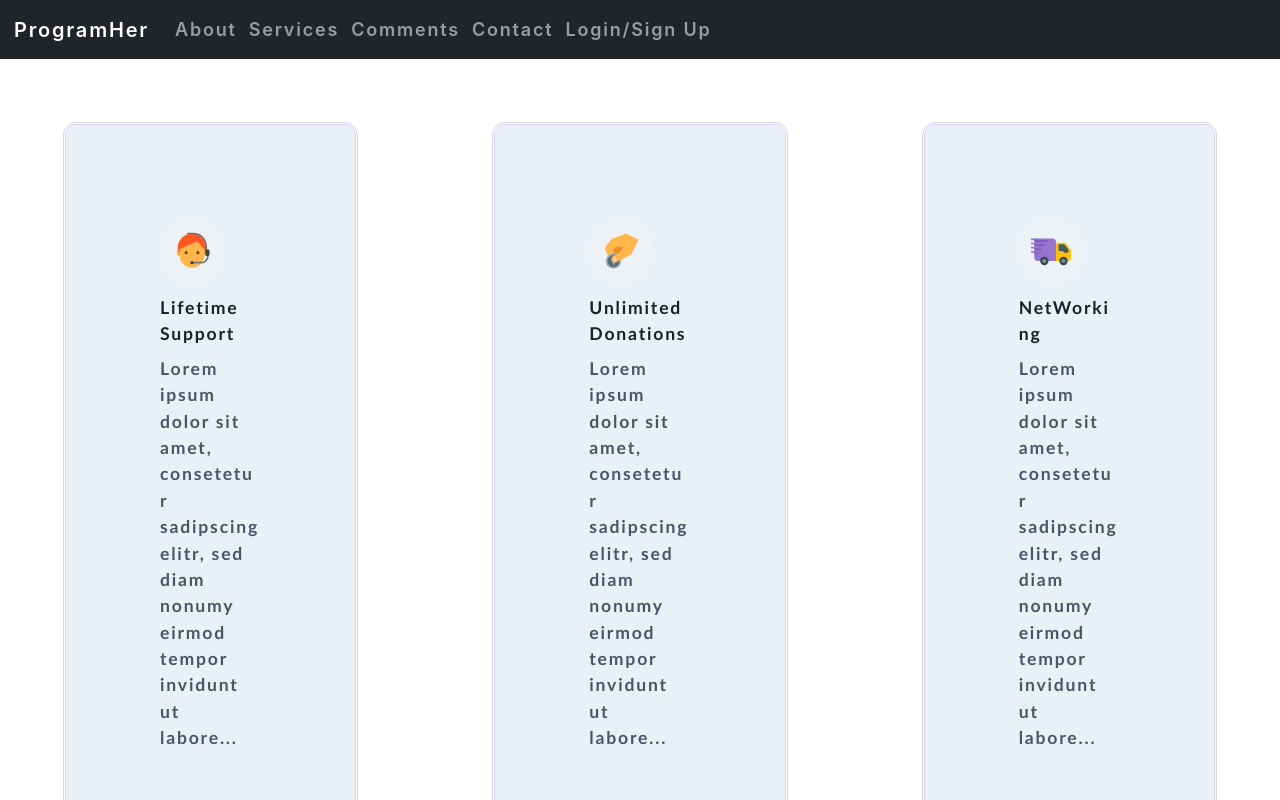
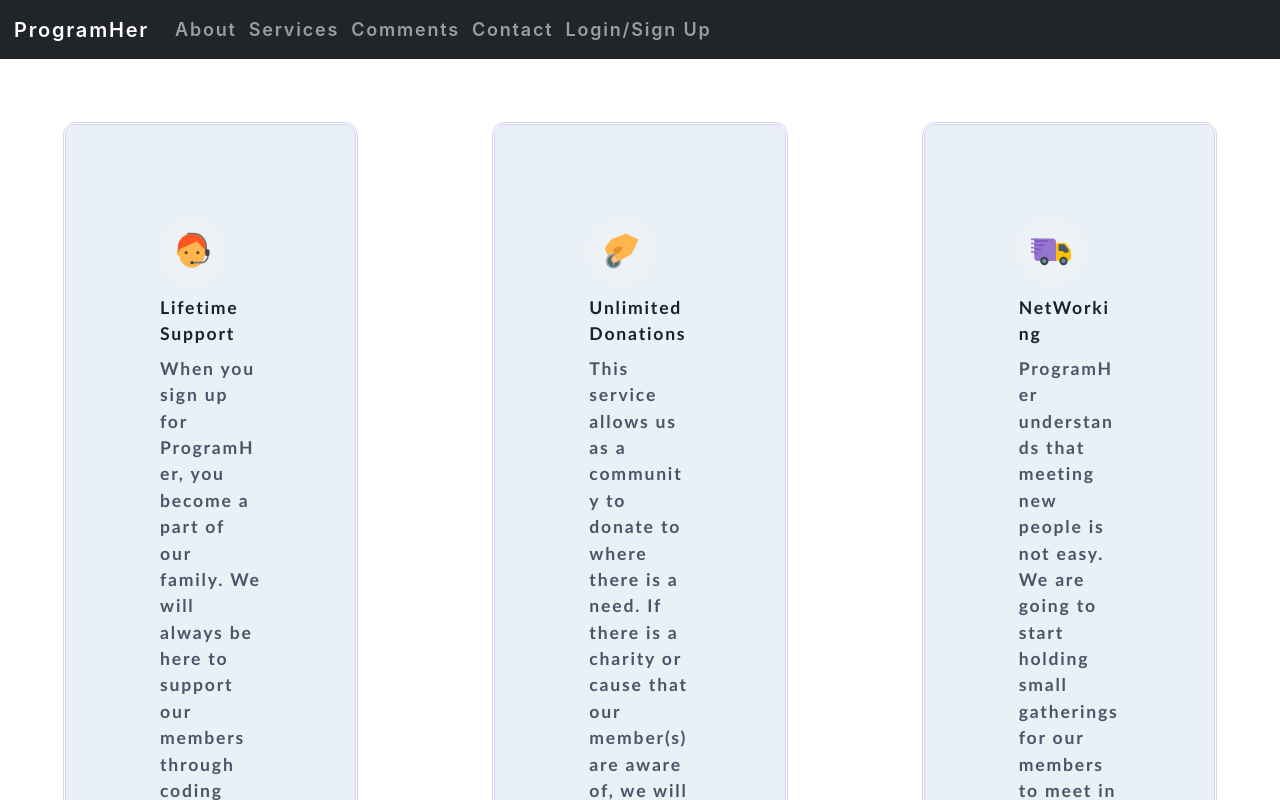
Before and after one commit to candre02/Program-Her, a React (Create React App) app in the folder client/: page /services in a window 1280 px wide. Shown: the top 800 px of the page. Built offline with nearby package versions, Linux system fonts and the light colour scheme.

Commit message:
updated details in services.js

```diff
--- a/client/src/pages/Services.js
+++ b/client/src/pages/Services.js
@@ -39,21 +39,21 @@ export default function Services() {
       icon={<Icon as={FcAssistant} w={10} h={10} />}
       title={'Lifetime Support'}
       text={
-        'Lorem ipsum dolor sit amet, consetetur sadipscing elitr, sed diam nonumy eirmod tempor invidunt ut labore...'
+        'When you sign up for ProgramHer, you become a part of our family. We will always be here to support our members through coding questions, and through daily life. '
       }
     />
     <Feature
       icon={<Icon as={FcDonate} w={10} h={10} />}
       title={'Unlimited Donations'}
       text={
-        'Lorem ipsum dolor sit amet, consetetur sadipscing elitr, sed diam nonumy eirmod tempor invidunt ut labore...'
+        'This service allows us as a community to donate to where there is a need. If there is a charity or cause that our member(s) are aware of, we will glady donate what we can.'
       }
     />
     <Feature
       icon={<Icon as={FcInTransit} w={10} h={10} />}
       title={'NetWorking'}
       text={
-        'Lorem ipsum dolor sit amet, consetetur sadipscing elitr, sed diam nonumy eirmod tempor invidunt ut labore...'
+        'ProgramHer understands that meeting new people is not easy. We are going to start holding small gatherings for our members to meet in person, and gain a network of support.'
       }
     />
   </SimpleGrid>
--- a/package.json
+++ b/package.json
@@ -1,8 +1,10 @@
 {
     "dependencies": {
         "@apollo/client": "^3.5.8",
+        "@faker-js/faker": "^6.0.0-alpha.7",
         "concurrently": "^7.0.0",
         "framer-motion": "^6.2.8",
+        "install": "^0.13.0",
         "jwt-decode": "^3.1.2",
         "react-router-dom": "^5.3.0"
     },
```
